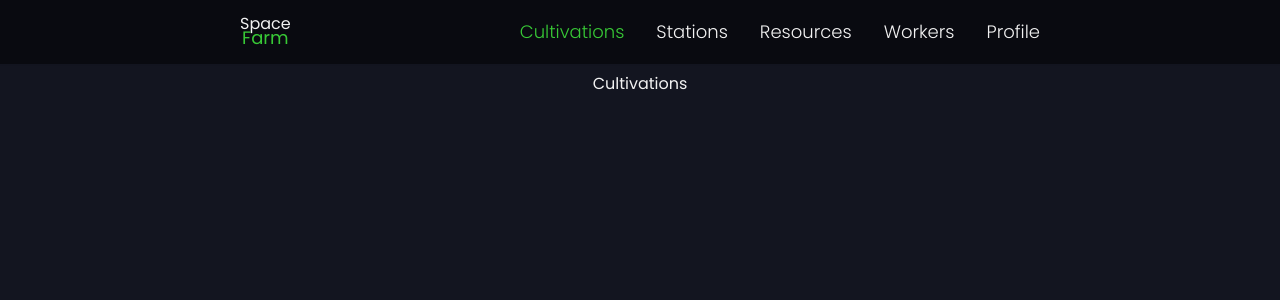
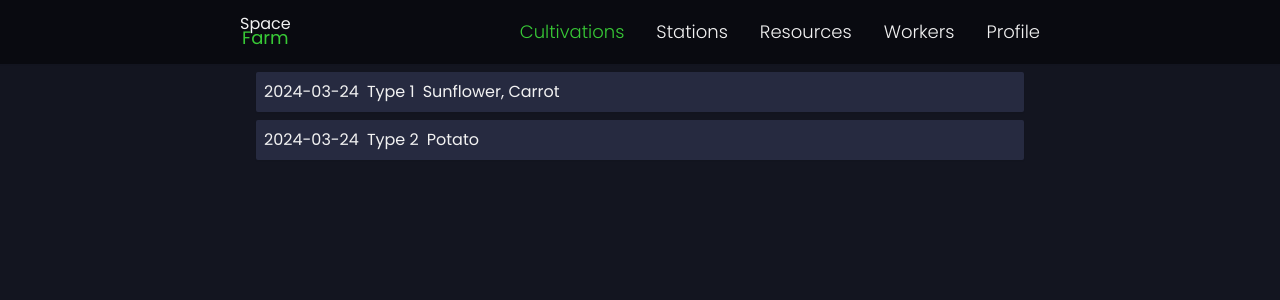
Before and after one commit to Fijalkowskim/Space-Farm-Managment-System, a React (Create React App) app in the folder frontend/: page /cultivations in a window 1280 px wide. Shown: the top 300 px of the page. Built offline with nearby package versions, Linux system fonts and the light colour scheme.

Commit message:
Cultivation page basic display and cultivation card

```diff
--- a/frontend/package.json
+++ b/frontend/package.json
@@ -9,6 +9,7 @@
     "axios": "^1.6.8",
     "class-variance-authority": "^0.7.0",
     "clsx": "^2.1.0",
+    "date-fns": "^3.6.0",
     "react": "^18.2.0",
     "react-dom": "^18.2.0",
     "react-icons": "^5.0.1",
--- /dev/null
+++ b/frontend/src/components/cultivations/CultivationCard.jsx
@@ -0,0 +1,18 @@
+import React from "react";
+import { format } from "date-fns";
+function CultivationCard({ cultivationData }) {
+  if (cultivationData === null) return;
+  return (
+    <div className="flex flex-row items-center justify-start gap-2 p-2 text-text-50 bg-background-800 rounded-sm shadow-sm w-full max-w-3xl">
+      <p>{format(cultivationData.startDate, "yyyy-MM-dd")}</p>
+      <p>{cultivationData.type}</p>
+      <p>
+        {cultivationData.plants.map(
+          (plant, idx) => `${idx !== 0 ? `, ` : ``}${plant}`
+        )}
+      </p>
+    </div>
+  );
+}
+
+export default CultivationCard;
--- /dev/null
+++ b/frontend/src/components/cultivations/CultivationsDisplay.jsx
@@ -0,0 +1,16 @@
+import React, { useState } from "react";
+import { exampleCultivations } from "../../exampleData/ExampleCultivations";
+import CultivationCard from "./CultivationCard";
+
+function CultivationsDisplay() {
+  const [cultivations, setCultivations] = useState(exampleCultivations);
+  return (
+    <div className="flex flex-col gap-2 justify-start items-center w-full">
+      {cultivations.map((cultivation) => (
+        <CultivationCard key={cultivation.id} cultivationData={cultivation} />
+      ))}
+    </div>
+  );
+}
+
+export default CultivationsDisplay;
--- /dev/null
+++ b/frontend/src/exampleData/ExampleCultivations.js
@@ -0,0 +1,59 @@
+export class Cultivation {
+  constructor(
+    id,
+    startDate,
+    type,
+    harvests,
+    plants,
+    stages,
+    stations,
+    area,
+    plannedFinishDate,
+    realFinishDate,
+    responsibleWorkers,
+    comment
+  ) {
+    this.id = id;
+    this.startDate = startDate;
+    this.type = type;
+    this.harvests = harvests;
+    this.plants = plants;
+    this.stages = stages;
+    this.stations = stations;
+    this.area = area;
+    this.plannedFinishDate = plannedFinishDate;
+    this.realFinishDate = realFinishDate;
+    this.responsibleWorkers = responsibleWorkers;
+    this.comment = comment;
+  }
+}
+export const exampleCultivations = [
+  new Cultivation(
+    1,
+    new Date(),
+    "Type 1",
+    [], // Harvests
+    ["Sunflower", "Carrot"], // Plants
+    [], // Stages
+    [], // Stations
+    10.5,
+    new Date(),
+    new Date(),
+    [], // Responsible workers
+    "Dummy comment 1"
+  ),
+  new Cultivation(
+    2,
+    new Date(),
+    "Type 2",
+    [], // Harvests
+    ["Potato"], // Plants
+    [], // Stages
+    [], // Stations
+    15.2,
+    new Date(),
+    new Date(),
+    [], // Responsible workers
+    "Dummy comment 2"
+  ),
+];
--- a/frontend/src/pages/Cultivations.jsx
+++ b/frontend/src/pages/Cultivations.jsx
@@ -1,8 +1,13 @@
 import React from "react";
 import PageWrapper from "./PageWrapper";
+import CultivationsDisplay from "../components/cultivations/CultivationsDisplay";
 
 function Cultivations() {
-  return <PageWrapper>Cultivations</PageWrapper>;
+  return (
+    <PageWrapper>
+      <CultivationsDisplay />
+    </PageWrapper>
+  );
 }
 
 export default Cultivations;
```
Also changed, not shown: 1 other file (tests, documents, lock files or other folders).
